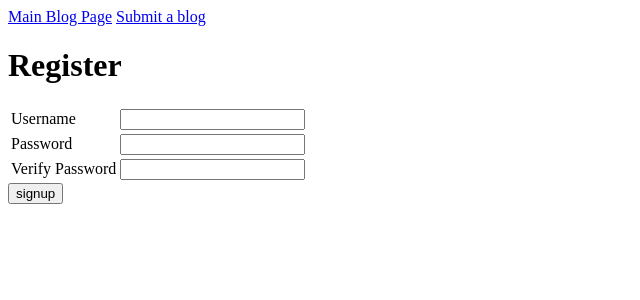
After one commit to mdavis57/blogz, a Flask app: page /signup in a window 1280 px wide. The commit adds this page. Shown: the top 300 px of the page, without its empty margins (0-640 px from the left). Run offline with Flask 2, Linux system fonts and the light colour scheme.

Commit message:
added signup and register pages

```diff
--- a/main.py
+++ b/main.py
@@ -30,6 +30,7 @@ class User(db.Model):
     id = db.Column(db.Integer, primary_key=True)
     username = db.Column(db.String(120))
     password = db.Column(db.String(120))
+    blogs = db.relationship('Blog', backref='owner')
     def __init__(self,username,password):
         self.username = username
         self.password = password
@@ -75,6 +76,70 @@ def newpost():
     template = jinja_env.get_template('newpost.html')
     return template.render()
 
+@app.route('/login', methods=['POST', 'GET'])
+def login():
+    if request.method == 'POST':
+        username = request.form['username']
+        password = request.form['password']
+        user = User.query.filter_by(username=username).first()
+        error_msg = ''
+
+        if not user:
+            error_msg = "User does not exist"
+
+        if user and user.password == password:
+            session['username'] = username
+            return redirect('/newpost')
+        else:
+            error_msg = "Incorrect username or password"
+            template = jinja_env.get_template('login.html')
+            return template.render(error_msg=error_msg)
+
+
+
+
+    return render_template('login.html')
+
+@app.route('/signup', methods=['POST', 'GET'])
+def signup():
+    if request.method == 'POST':
+        username = request.form['username']
+        password = request.form['password']
+        verify = request.form['verify']
+        error_msg = ''
+        # TODO - validate user's data
+
+        existing_user = User.query.filter_by(username=username).first()
+
+        if len(username) <3 or len(password) <3 or len(username) <3:
+            error_msg='Username and password must be greater than 3 characters'
+
+
+        if verify != password:
+            error_msg='Passwords dont match'
+
+
+        if existing_user:
+            flash('Username already exists','error')
+            error_msg='User already exists'
+
+        if not error_msg:
+            new_user = User(username, password)
+            db.session.add(new_user)
+            db.session.commit()
+            session['username'] = username
+            return redirect('/newpost')
+        else:
+            template = jinja_env.get_template('signup.html')
+            return template.render(error_msg=error_msg)
+
+
+
+
+
+    return render_template('signup.html')
+
+
 
 
 
--- a/templates/base.html
+++ b/templates/base.html
@@ -14,6 +14,8 @@
         <a href="/blog">Main Blog Page</a>
         <a href='/newpost'>Submit a blog</a>
     </nav>
+
+
     {% block content %}
     {% endblock %}
 
--- /dev/null
+++ b/templates/signup.html
@@ -0,0 +1,33 @@
+{% extends "base.html" %}
+
+{% block content %}
+<h1>Register</h1>
+<p class='error'>{{ error_msg }}</p>
+<form action="/signup" method="post">
+    <table>
+        <tr>
+            <td><label for="username">Username</label></td>
+            <td>
+                <input name="username" type="text" value="{{ username }}">
+            </td>
+        </tr>
+        <tr>
+            <td><label for="password">Password</label></td>
+            <td>
+                <input name="password" type="password">
+            </td>
+        </tr>
+        <tr>
+            <td><label for="verify">Verify Password</label></td>
+            <td>
+                <input name="verify" type="password">
+
+
+
+            </td>
+        </tr>
+
+    </table>
+    <input type="submit" value="signup">
+</form>
+{% endblock %}
```
Also changed, not shown: templates/login.html (added, +24 -0 lines).
